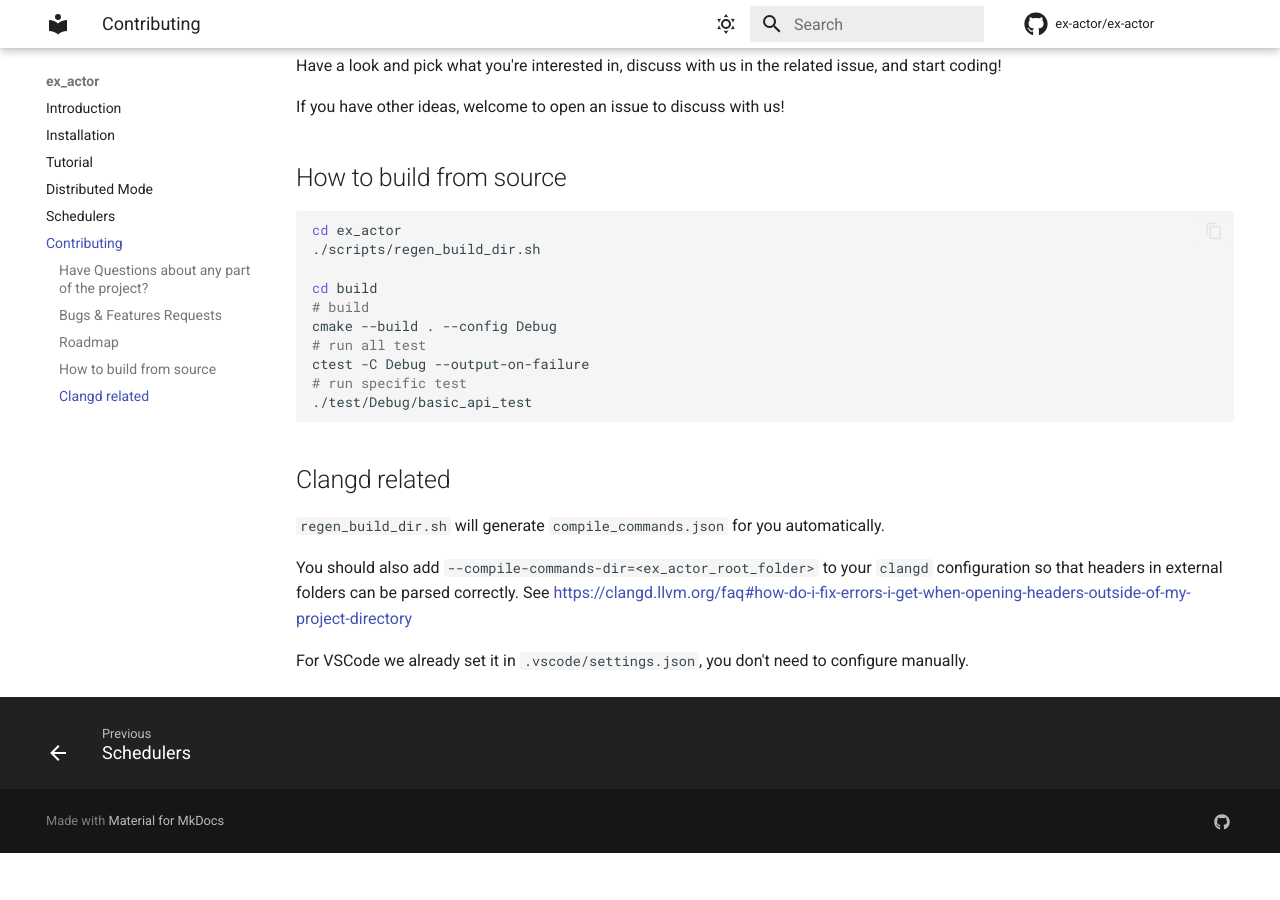
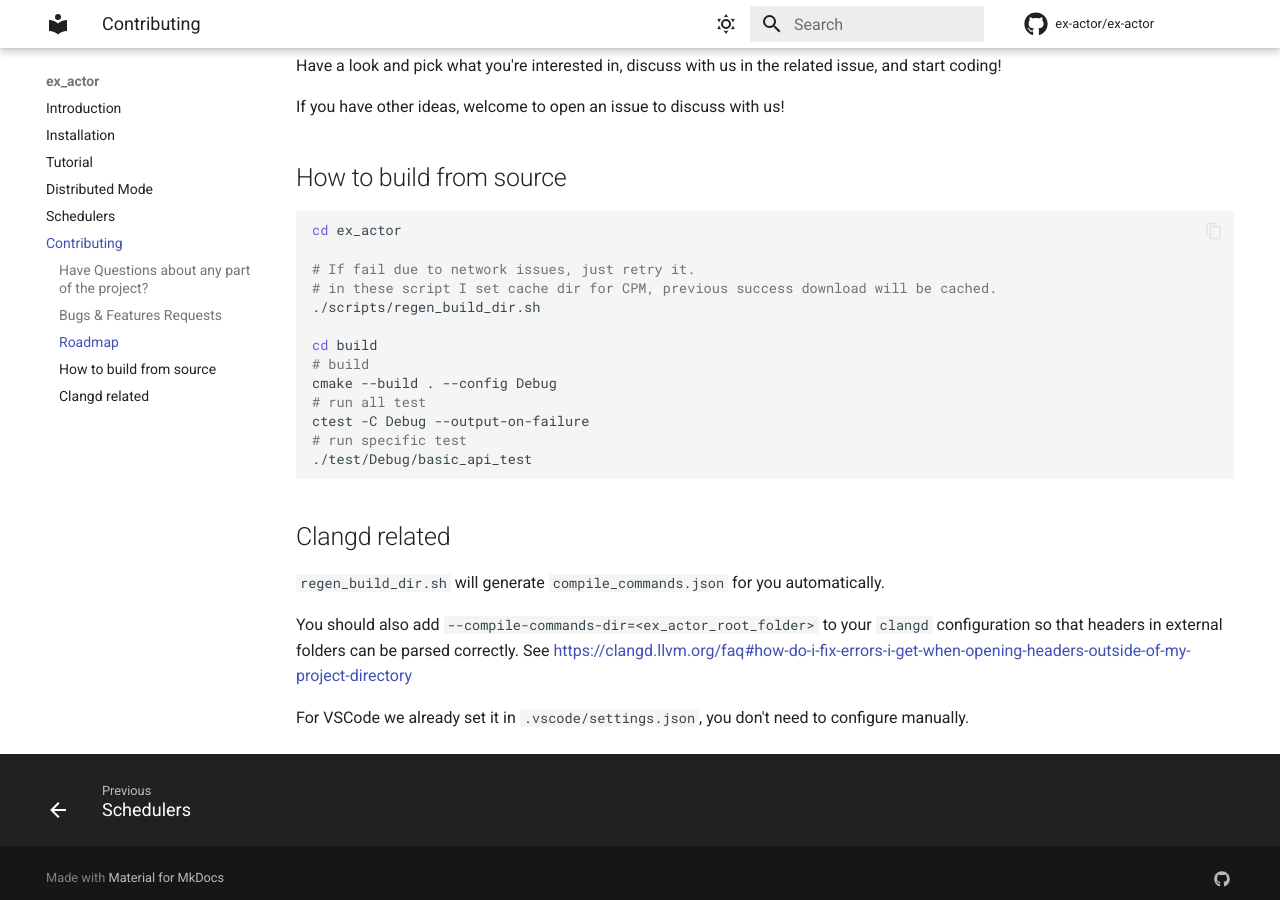
Before and after one commit to ex-actor/ex-actor, an MkDocs documentation site: the page built from docs/contents/contributing.md, in a window 1280 px wide and 900 px high, scrolled down 627 px. Built offline with MkDocs 1.6.1 and Material for MkDocs 9.7.7, drawn with Linux system fonts in a browser that asks for light colours; comment, search, counter and statistics services are not loaded; before the commit the page ends 1480 px from its top, so only the background shows below that.

Commit message:
[doc] Add some hint

````diff
--- a/docs/contents/contributing.md
+++ b/docs/contents/contributing.md
@@ -27,6 +27,9 @@ If you have other ideas, welcome to open an issue to discuss with us!
 
 ```bash
 cd ex_actor
+
+# If fail due to network issues, just retry it.
+# in these script I set cache dir for CPM, previous success download will be cached.
 ./scripts/regen_build_dir.sh
 
 cd build
````
